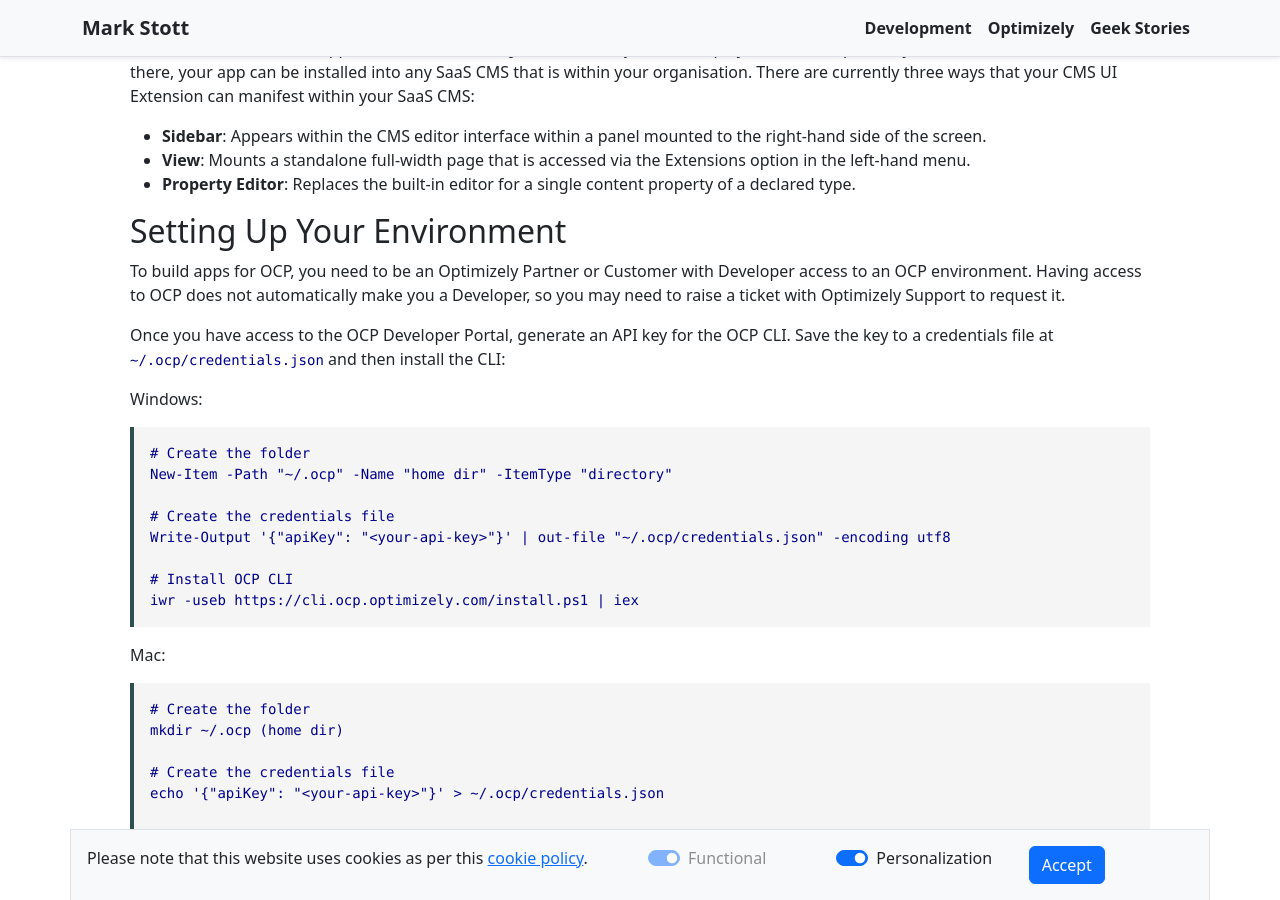
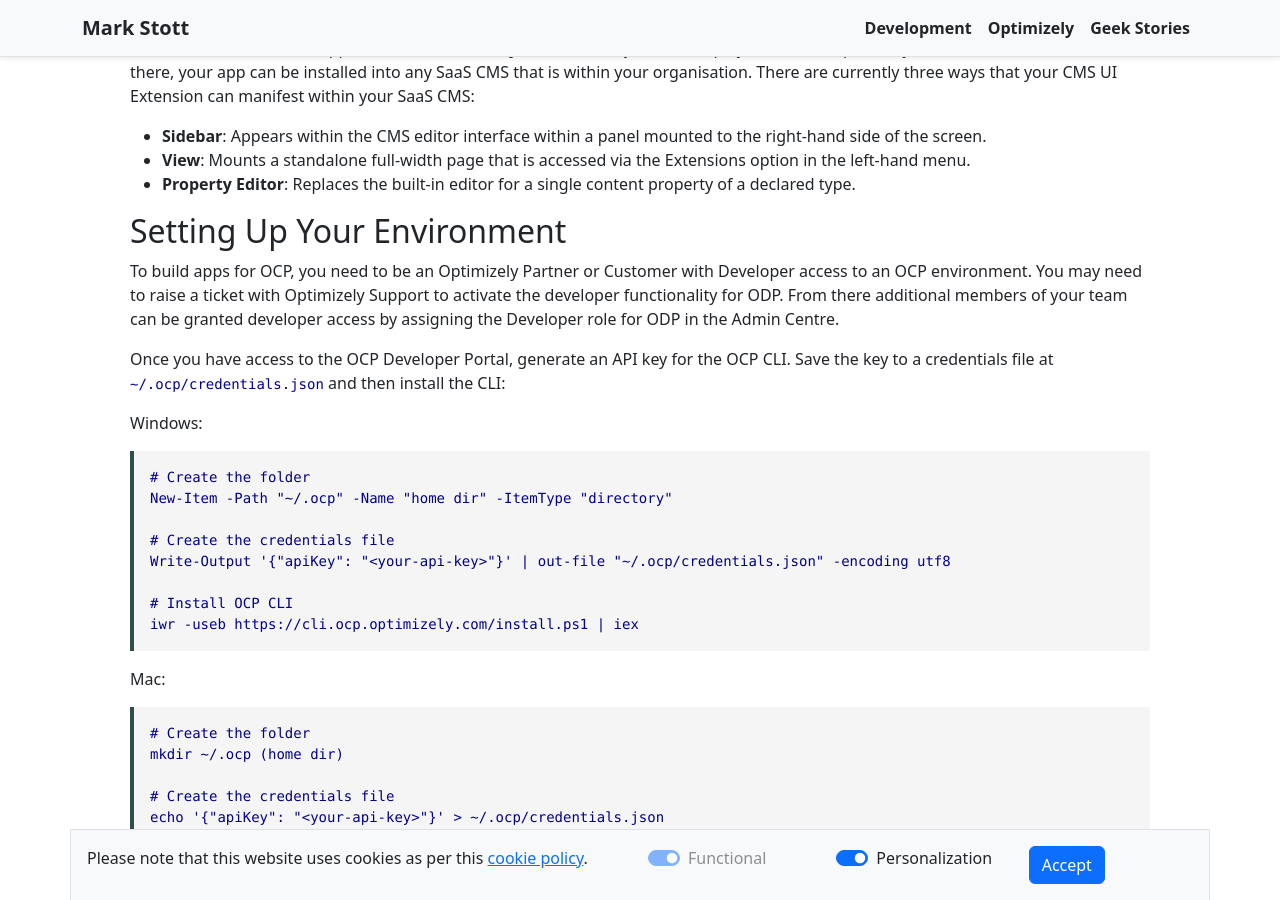
Before and after one commit to GeekInTheNorth/GeekInTheNorth.github.io, a Jekyll site: the page built from _posts/2026-10-11-introduction-to-optimizely-cms-ui-extensions.md, in a window 1280 px wide and 900 px high, scrolled down 697 px. Built offline with Jekyll 4.4.1, drawn with Linux system fonts in a browser that asks for light colours.

Commit message:
Update messaging about developer access

```diff
--- a/_posts/2026-10-11-introduction-to-optimizely-cms-ui-extensions.md
+++ b/_posts/2026-10-11-introduction-to-optimizely-cms-ui-extensions.md
@@ -25,7 +25,7 @@
 
 ## Setting Up Your Environment
 
-To build apps for OCP, you need to be an Optimizely Partner or Customer with Developer access to an OCP environment.  Having access to OCP does not automatically make you a Developer, so you may need to raise a ticket with Optimizely Support to request it.
+To build apps for OCP, you need to be an Optimizely Partner or Customer with Developer access to an OCP environment.  You may need to raise a ticket with Optimizely Support to activate the developer functionality for ODP.  From there additional members of your team can be granted developer access by assigning the Developer role for ODP in the Admin Centre.
 
 Once you have access to the OCP Developer Portal, generate an API key for the OCP CLI.  Save the key to a credentials file at `~/.ocp/credentials.json` and then install the CLI:
 
```
